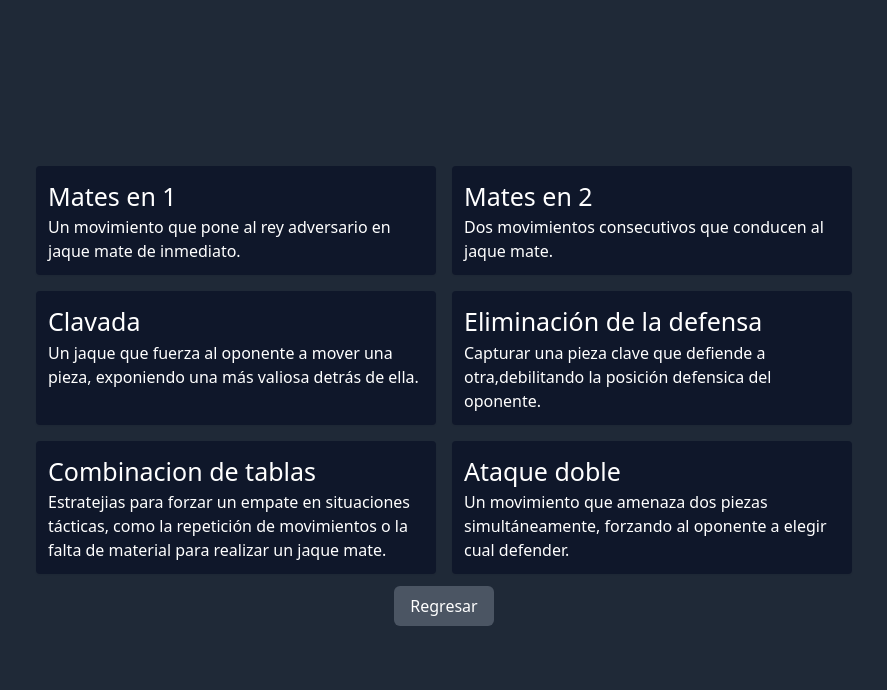
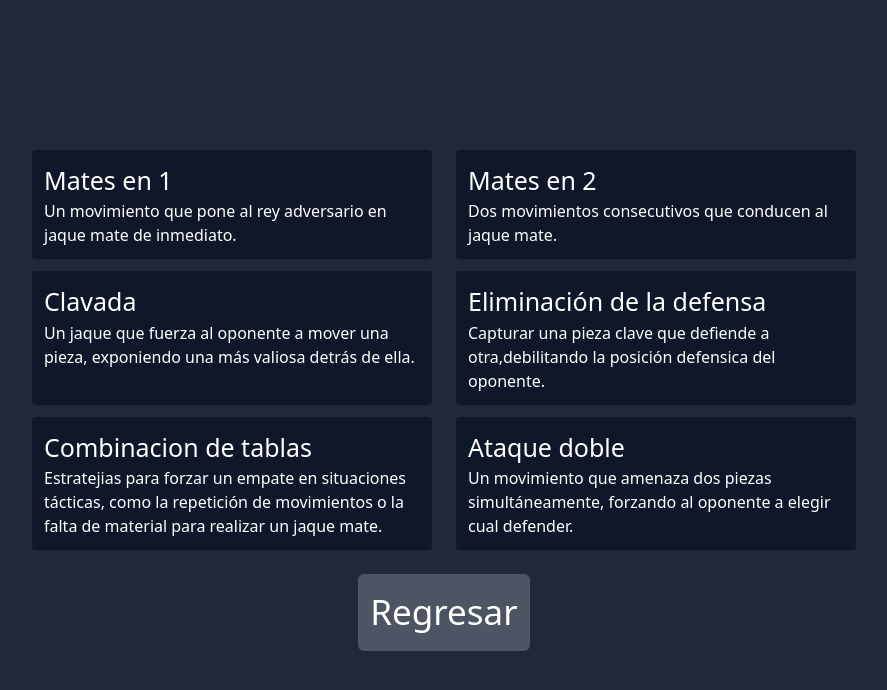
Before and after one commit to IrmaFernanda/ChessMinds-kids, a React (Vite) app: page /exercises in a window 1280 px wide. Shown: the top 690 px of the page, without its empty margins (196-1083 px from the left). Built offline with nearby package versions, Linux system fonts and the light colour scheme.

Commit message:
:sparkles: (CHESS-11) Cambio de logo y estilos en menus

```diff
--- a/src/App.jsx
+++ b/src/App.jsx
@@ -1,21 +1,23 @@
 import { Routes, Route } from "react-router";
-import MainMenu from "./pages/MainMenu";
-import PlayMenu from "./pages/PlayMenu";
+import MainMenuPage from "./pages/MainMenuPage";
+import PlayMenuPage from "./pages/PlayMenuPage";
 import Board from "./components/Board";
 
 function App() {
   return (
-    <div className="w-full h-screen">
+    <div className="w-full h-screen bg-gray-800">
       <Routes>
-        <Route path="home" element={<MainMenu/>}/>
-        <Route path="tutorial" element={<Board/>}/>
-        <Route path="exercises" element={<PlayMenu/>}/>
+        <Route path="home" element={<MainMenuPage />} />
+        <Route path="tutorial" element={<Board />} />
+        <Route path="exercises" element={<PlayMenuPage />} />
       </Routes>
     </div>
   );
 }
 
 export default App;
-{/* <div className="w-full h-screen">
+{
+  /* <div className="w-full h-screen">
       <MainMenu />
-    </div> */}
+    </div> */
+}
--- a/src/components/Button.jsx
+++ b/src/components/Button.jsx
@@ -1,12 +1,17 @@
-import image from "../assets/pngegg (1).png";
 import { NavLink } from "react-router-dom";
+import PropTypes from "prop-types";
 
 export default function Button({ label, path }) {
   return (
     <NavLink to={path}>
-      <button className="bg-gray-600 text-white py-2 px-4 rounded-md mb-2">
+      <button className="bg-gray-600 text-[35px] text-white p-3 rounded-md">
         {label}
       </button>
     </NavLink>
   );
 }
+
+Button.propTypes = {
+  label: PropTypes.string.isRequired,
+  path: PropTypes.string.isRequired,
+};
--- a/src/components/CartList.jsx
+++ b/src/components/CartList.jsx
@@ -1,48 +1,50 @@
 import ButtonGame from "./ButtonGame";
-import TextBox from "./Text";
 
 const infoCards = [
   {
     id: 101,
     title: "Mates en 1",
-    description: "Un movimiento que pone al rey adversario en jaque mate de inmediato."
+    description:
+      "Un movimiento que pone al rey adversario en jaque mate de inmediato.",
   },
   {
     id: 102,
     title: "Mates en 2",
-    description: "Dos movimientos consecutivos que conducen al jaque mate."
+    description: "Dos movimientos consecutivos que conducen al jaque mate.",
   },
   {
     id: 103,
     title: "Clavada",
-    description: "Un jaque que fuerza al oponente a mover una pieza, exponiendo una más valiosa detrás de ella."
+    description:
+      "Un jaque que fuerza al oponente a mover una pieza, exponiendo una más valiosa detrás de ella.",
   },
   {
     id: 104,
     title: "Eliminación de la defensa",
-    description: "Capturar una pieza clave que defiende a otra,debilitando la posición defensica del oponente."
+    description:
+      "Capturar una pieza clave que defiende a otra,debilitando la posición defensica del oponente.",
   },
   {
     id: 105,
     title: "Combinacion de tablas",
-    description: "Estratejias para forzar un empate en situaciones tácticas, como la repetición de movimientos o la falta de material para realizar un jaque mate."
+    description:
+      "Estratejias para forzar un empate en situaciones tácticas, como la repetición de movimientos o la falta de material para realizar un jaque mate.",
   },
   {
     id: 106,
     title: "Ataque doble",
-    description: "Un movimiento que amenaza dos piezas simultáneamente, forzando al oponente a elegir cual defender."
-  }
-]
+    description:
+      "Un movimiento que amenaza dos piezas simultáneamente, forzando al oponente a elegir cual defender.",
+  },
+];
 
 const CardsList = () => {
   return (
-      <div className="grid grid-cols-2 gap-4">
-        {
-          infoCards.map(({ id, title, description}) => (
-            <ButtonGame key={id} label={title} description={description} />
-          ))
-        }
-      </div>
+    <div className="grid grid-cols-2 gap-x-6 gap-y-3">
+      {infoCards.map(({ id, title, description }) => (
+        <ButtonGame key={id} label={title} description={description} />
+      ))}
+    </div>
   );
 };
 
--- a/src/components/Menu.jsx
+++ b/src/components/Menu.jsx
@@ -4,24 +4,22 @@ const optionsMenu = [
   {
     id: 11,
     label: "Tutorial",
-    path: "/tutorial"
+    path: "/tutorial",
   },
   {
     id: 12,
     label: "Ejercicios",
-    path: "/exercises"
+    path: "/exercises",
   },
-]
+];
 
 const Menu = () => {
   return (
     <>
-      <div className="flex flex-col gap-[25px]">
-        {
-          optionsMenu.map(({ id, label, path }) => (
-            <Button key={id} label={label} path={path} />
-          ))
-        }
+      <div className="flex flex-col gap-[35px] items-center">
+        {optionsMenu.map(({ id, label, path }) => (
+          <Button key={id} label={label} path={path} />
+        ))}
       </div>
     </>
   );
--- a/src/pages/MainMenu.jsx
+++ b/src/pages/MainMenuPage.jsx
@@ -1,13 +1,13 @@
 import Menu from "../components/Menu";
-import image from "../assets/Portada.png";
+import image from "../assets/logo.png";
 
-const MainMenu = () => {
+const MainMenuPage = () => {
   return (
     <>
       <div className="flex items-center justify-center h-screen">
-        <div className="flex w-full h-full bg-gray-800">
-          <div className="w-full h-full flex items-center justify-center">
-            <img src={image} alt="logo" className="100px"/>
+        <div className="w-[1280px] h-full flex items-center justify-center">
+          <div className="w-full flex justify-center">
+            <img src={image} alt="logo" className="h-full" />
           </div>
           <div className="w-full h-full flex items-center justify-center">
             <Menu />
@@ -18,4 +18,4 @@ const MainMenu = () => {
   );
 };
 
-export default MainMenu;
+export default MainMenuPage;
--- a/src/pages/PlayMenu.jsx
+++ /dev/null
@@ -1,18 +0,0 @@
-import CartList from "../components/CartList";
-import image from "../assets/chess3.png";
-import Button from "../components/Button";
-
-const PlayMenu = () => {
-  return (
-    <>
-      <div className="h-screen bg-gray-800 flex flex-col items-center justify-center gap-3 ">
-          <CartList/>
-          <div className="flex w-full justify-center">
-            <Button label="Regresar" path="/home"/>
-          </div>
-      </div>
-    </>
-  );
-};
-
-export default PlayMenu;
--- /dev/null
+++ b/src/pages/PlayMenuPage.jsx
@@ -0,0 +1,17 @@
+import CartList from "../components/CartList";
+import Button from "../components/Button";
+
+const PlayMenuPage = () => {
+  return (
+    <>
+      <div className="h-screen bg-gray-800 flex flex-col items-center justify-center gap-6">
+        <CartList />
+        <div className="flex w-full justify-center">
+          <Button label="Regresar" path="/home" />
+        </div>
+      </div>
+    </>
+  );
+};
+
+export default PlayMenuPage;
```
Also changed, not shown: 2 other files (tests, documents, lock files or other folders).
